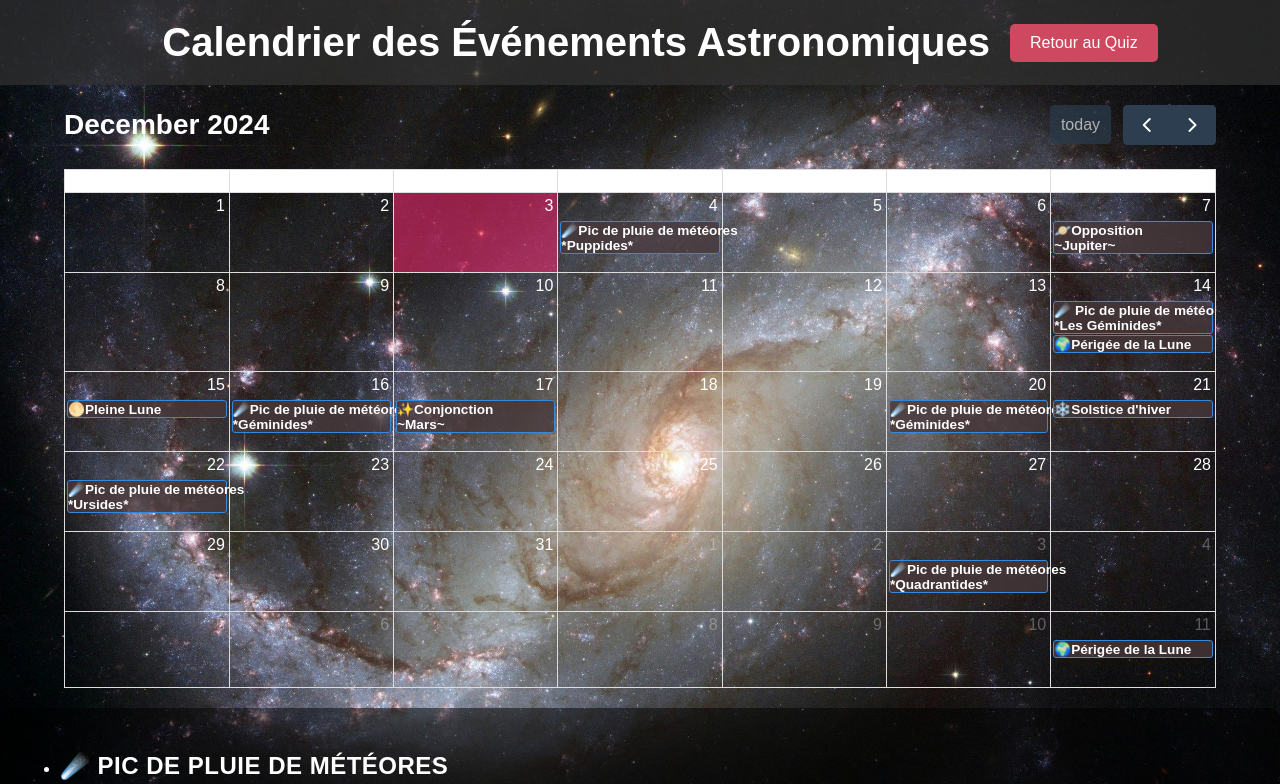
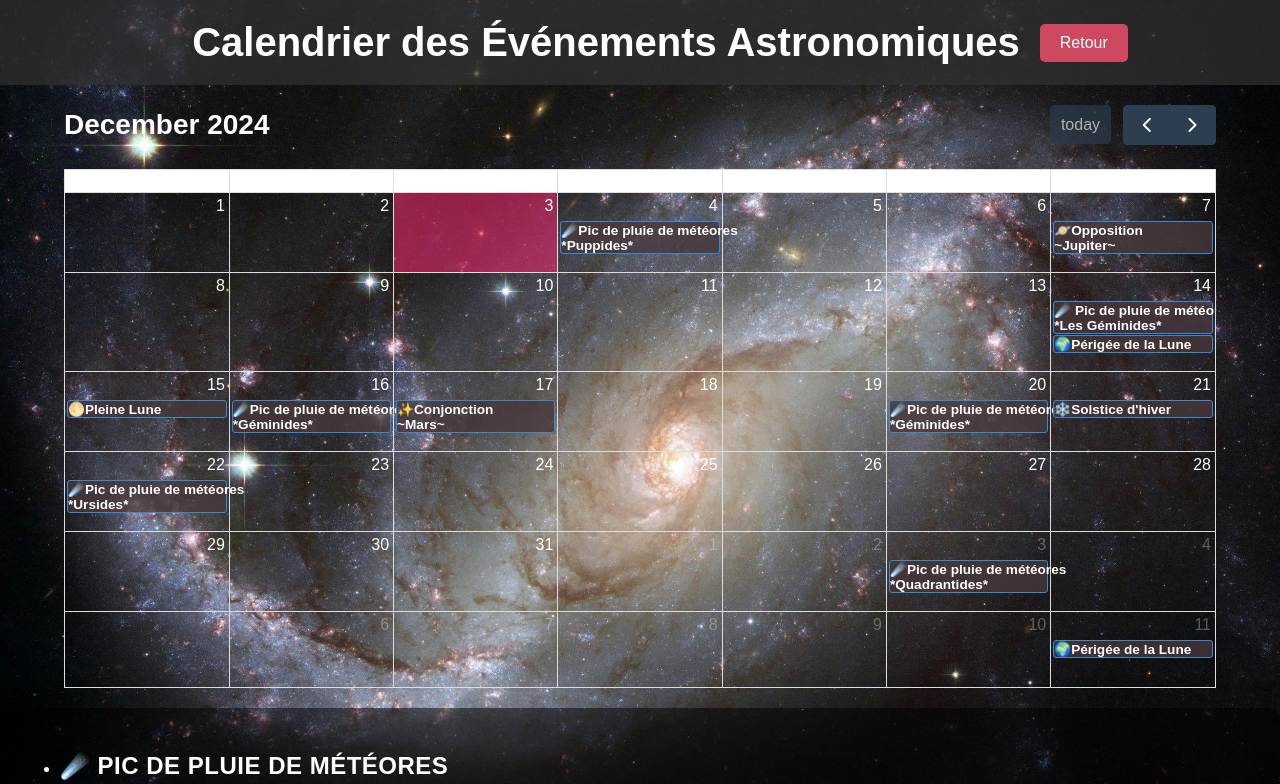
Before and after one commit to caroline-lte/ma-page-astronomie, a website: page calendrier.html in a window 1280 px wide. Shown: the top 784 px of the page. Drawn offline with nearby package versions, Linux system fonts and the light colour scheme.

Commit message:
Mise à jour des styles et du calendrier

```diff
--- a/calendrier.html
+++ b/calendrier.html
@@ -21,7 +21,7 @@
 </audio>
     <header>
         <h1>Calendrier des Événements Astronomiques</h1>
-        <a href="index.html" class="btn">Retour au Quiz</a>
+        <a href="index.html" class="btn">Retour</a>
     </header>
 
     <main>
```
